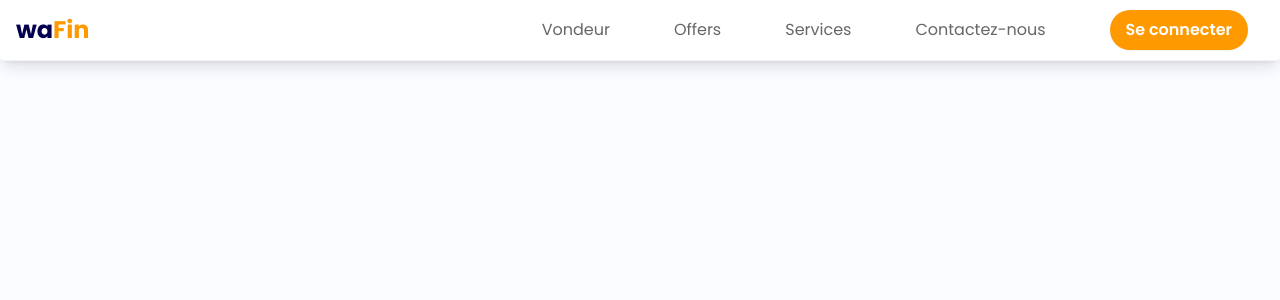
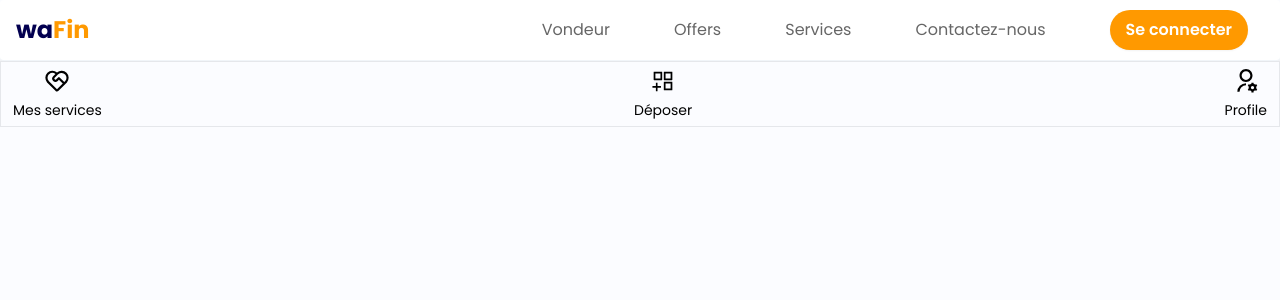
Before and after one commit to GHamza-Dev/fe-wafin, a React (Create React App) app: page /profile/update in a window 1280 px wide. Shown: the top 300 px of the page. Built offline with nearby package versions, Linux system fonts and the light colour scheme.

Commit message:
Create navigation menu for profile

```diff
--- a/src/App.js
+++ b/src/App.js
@@ -5,6 +5,8 @@ import Login from "./pages/Auth/login/Login";
 import { BrowserRouter, Route, Routes } from "react-router-dom";
 import Secret from "./pages/services/Secret";
 import { Toaster } from "react-hot-toast";
+import Profile from "./pages/profile/Profile";
+import UpdateAccount from "./pages/profile/UpdateAccount";
 
 function App() {
   return (
@@ -14,9 +16,12 @@ function App() {
       <Container>
         <Routes>
           <Route path="/" element={<div>Abs path /</div>} />
-          <Route path="/register" element={<Register />} />
-          <Route path="/login" element={<Login />} />
-          <Route path="/secret" element={<Secret />} />
+          <Route path="register" element={<Register />} />
+          <Route path="login" element={<Login />} />
+          <Route path="profile" element={<Profile />}>
+            <Route path="update" element={<UpdateAccount />} />
+          </Route>
+          <Route path="secret" element={<Secret />} />
         </Routes>
       </Container>
     </BrowserRouter>
--- a/src/components/NavDropDown.jsx
+++ b/src/components/NavDropDown.jsx
@@ -4,6 +4,7 @@ import { IoLogOut } from "react-icons/io5";
 import { useDispatch } from "react-redux";
 import { logout } from "../features/authSlice";
 import { useNavigate } from "react-router-dom";
+import { Link } from "react-router-dom";
 
 export function NavDropDown({ userName, hidden }) {
   const dispatch = useDispatch();
@@ -19,10 +20,13 @@ export function NavDropDown({ userName, hidden }) {
         hidden && "hidden"
       } z-10 absolute right-0 h idden bg-white divide-y divide-gray-100 rounded shadow w-44 dark:bg-gray-700 dark:divide-gray-600`}
     >
-      <a className="flex items-center just px-4 py-3 text-sm text-gray-900 dark:text-white hover:bg-gray-100 dark:hover:bg-gray-600 dark:hover:text-white">
+      <Link
+        to="/profile"
+        className="flex items-center just px-4 py-3 text-sm text-gray-900 dark:text-white hover:bg-gray-100 dark:hover:bg-gray-600 dark:hover:text-white"
+      >
         <FaUserCog size={22} />
         <div className="font-medium truncate ml-1">{userName}</div>
-      </a>
+      </Link>
       <ul
         className="py-1 text-sm text-gray-700 dark:text-gray-200"
         aria-labelledby="dropdownSmallButton"
--- /dev/null
+++ b/src/components/ProfileNav.jsx
@@ -0,0 +1,49 @@
+import { Link } from "react-router-dom";
+import { RiServiceLine } from "react-icons/ri";
+import { AiOutlineAppstoreAdd } from "react-icons/ai";
+import { RiUserSettingsLine } from "react-icons/ri";
+
+function ProfileNav() {
+  const size = 26;
+  return (
+    <nav>
+      <ul className="flex justify-between border px-3">
+        <li>
+          <Link
+            to="/"
+            className="flex flex-col items-center justify-evenly h-16"
+          >
+            <span>
+              <RiServiceLine size={size} />
+            </span>
+            <p className="text-sm">Mes services</p>
+          </Link>
+        </li>
+        <li>
+          <Link
+            to="/"
+            className="flex flex-col items-center justify-evenly h-16"
+          >
+            <span>
+              <AiOutlineAppstoreAdd size={size} />
+            </span>
+            <p className="text-sm text-center">Déposer</p>
+          </Link>
+        </li>
+        <li>
+          <Link
+            to="update"
+            className="flex flex-col items-center justify-evenly h-16"
+          >
+            <span>
+              <RiUserSettingsLine size={size} />
+            </span>
+            <p className="text-sm">Profile</p>
+          </Link>
+        </li>
+      </ul>
+    </nav>
+  );
+}
+
+export default ProfileNav;
--- /dev/null
+++ b/src/pages/profile/Profile.jsx
@@ -0,0 +1,12 @@
+import { Outlet } from "react-router-dom";
+import ProfileNav from "../../components/ProfileNav";
+function Profile() {
+  return (
+    <>
+      <ProfileNav />
+      <Outlet />
+    </>
+  );
+}
+
+export default Profile;
--- /dev/null
+++ b/src/pages/profile/UpdateAccount.jsx
@@ -0,0 +1,7 @@
+function UpdateAccount() {
+  return <div>
+
+  </div>;
+}
+
+export default UpdateAccount;
```
